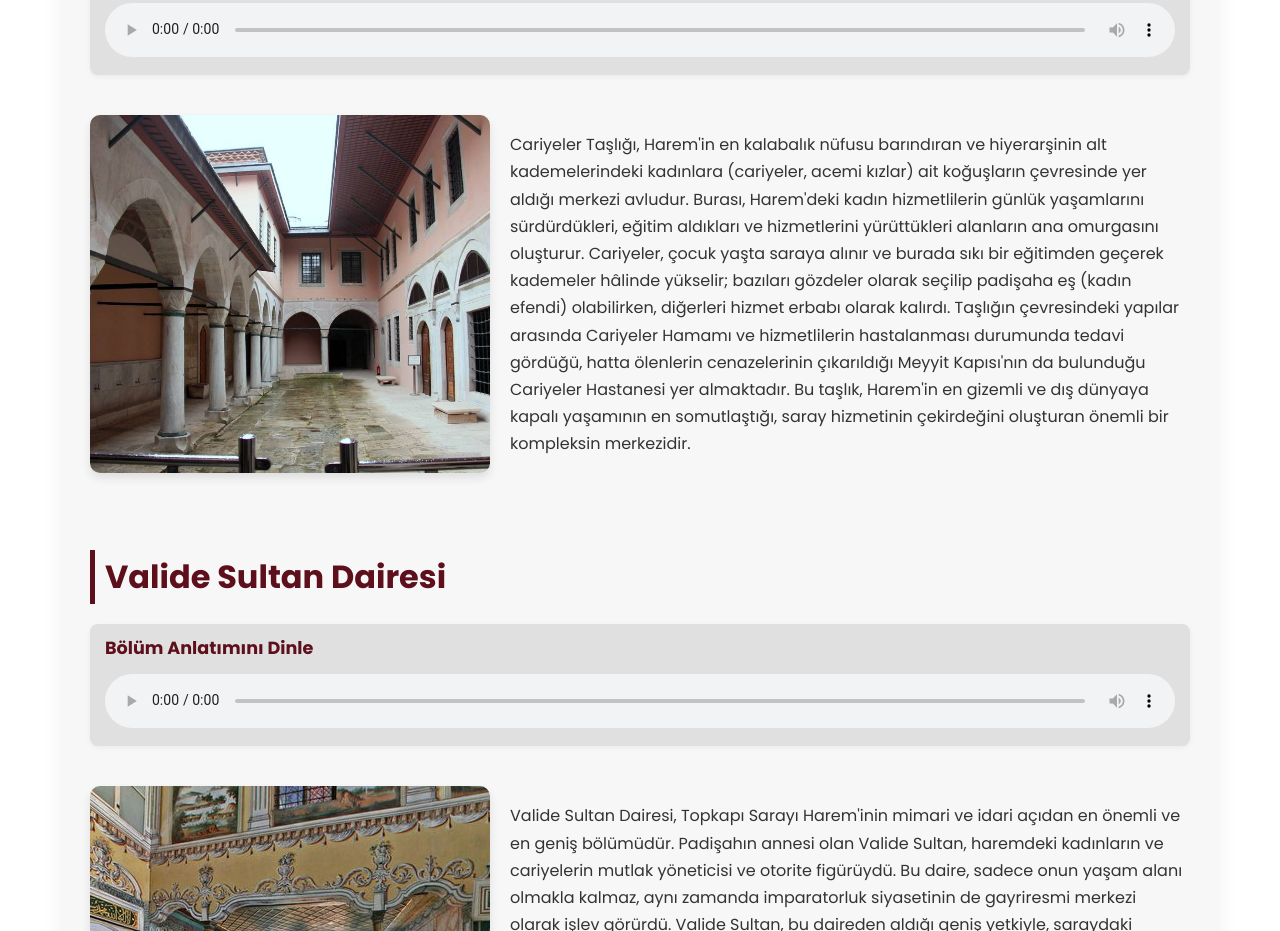
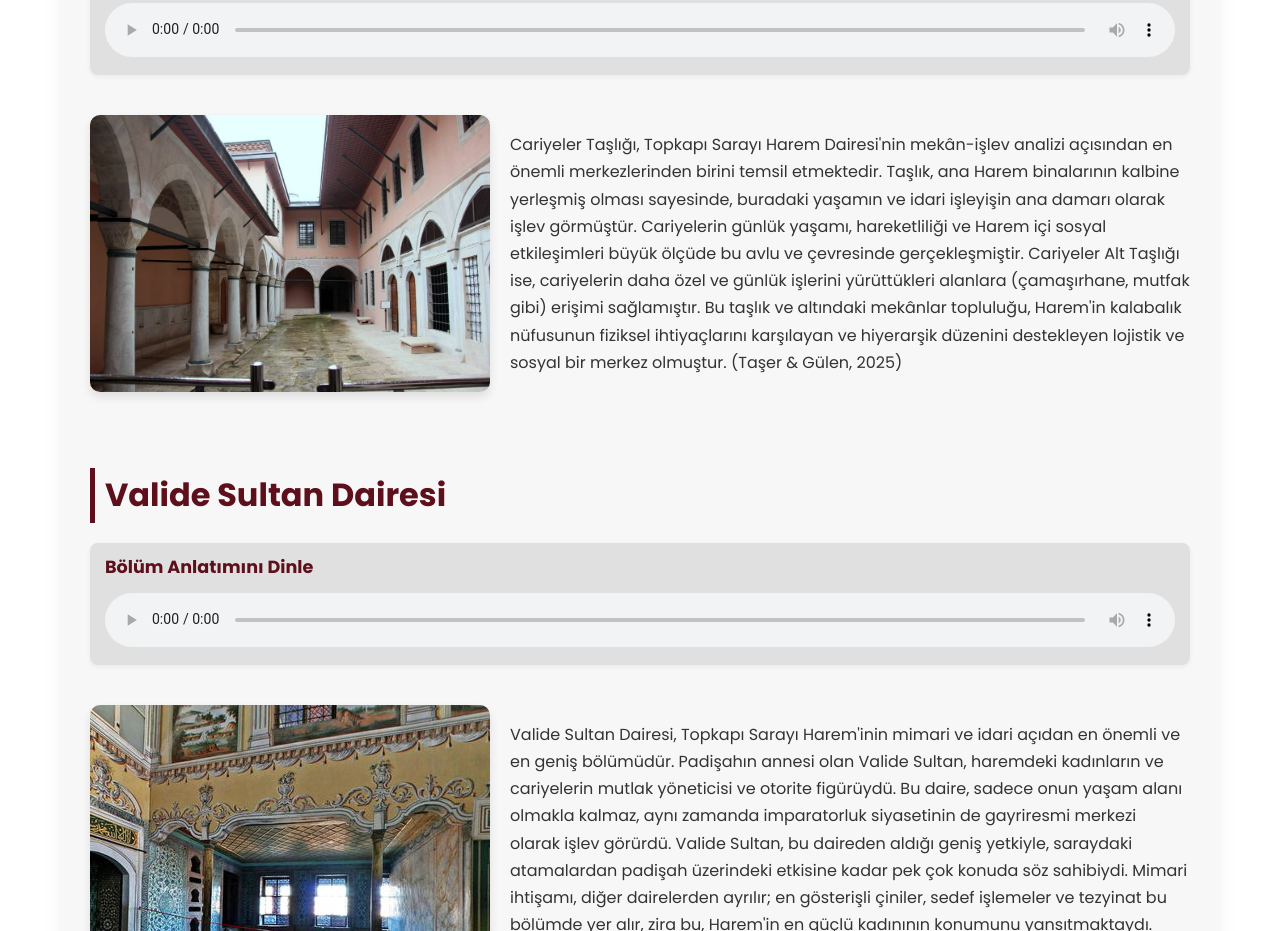
Before and after one commit to NMelek/digitaltour, a plain HTML site: page harem.html in a window 1280 px wide. Shown: the part 1135-2066 px from the top of the page. Drawn offline with Linux system fonts and the light colour scheme.

Commit message:
Update harem.html

```diff
--- a/harem.html
+++ b/harem.html
@@ -370,7 +370,7 @@ const translations = {
         pageTitle: 'TOPKAPI SARAYI HAREM BÖLÜMLERİ',
         toc1: 'Altın Taht', toc2: 'Cariyeler Taşlığı', toc3: 'Valide Sultan Dairesi', toc4: 'Hünkar Hamamı', toc5: 'Şehzadeler Mektebi', toc6: 'Kafes', toc7: 'Hırka-i Saadet',
         r1Title: 'Altın Taht', r1Text: 'Altın Taht, Osmanlı İmparatorluğu\'nun en kudretli sembollerinden biri olarak, Topkapı Sarayı\'nın şaşaalı merasimlerinde merkezi bir rol üstlenmiştir. Bayram Tahtı adıyla anılması, padişahların özellikle dinî bayramlarda bu taht üzerinde tebrikleri kabul etmeleri ve devlet ricaliyle buluşmaları geleneğinden kaynaklanır. Ahşap iskeleti tamamen 250 kilogram ağırlığındaki saf altın plakalarla kaplanmış olan bu eser, üzerine eklenen 954 adet zebercet ve diğer değerli taşlarla eşsiz bir sanatsal değere sahiptir. Tahtın bu ölçüdeki ihtişamı, padişahın mutlak gücünü ve imparatorluğun zenginliğini gözler önüne sererken, aynı zamanda ince işçiliği sayesinde ağırbaşlı ve zevkli bir estetiği korumayı başarmıştır. Bu nadide eser, Topkapı Sarayı\'nda sergilenen ve Osmanlı\'nın törensel gücünü en iyi yansıtan parçalarından biridir.',
-        r2Title: 'Cariyeler Taşlığı', r2Text: 'Cariyeler Taşlığı, Harem\'in en kalabalık nüfusu barındıran ve hiyerarşinin alt kademelerindeki kadınlara (cariyeler, acemi kızlar) ait koğuşların çevresinde yer aldığı merkezi avludur. Burası, Harem\'deki kadın hizmetlilerin günlük yaşamlarını sürdürdükleri, eğitim aldıkları ve hizmetlerini yürüttükleri alanların ana omurgasını oluşturur. Cariyeler, çocuk yaşta saraya alınır ve burada sıkı bir eğitimden geçerek kademeler hâlinde yükselir; bazıları gözdeler olarak seçilip padişaha eş (kadın efendi) olabilirken, diğerleri hizmet erbabı olarak kalırdı. Taşlığın çevresindeki yapılar arasında Cariyeler Hamamı ve hizmetlilerin hastalanması durumunda tedavi gördüğü, hatta ölenlerin cenazelerinin çıkarıldığı Meyyit Kapısı\'nın da bulunduğu Cariyeler Hastanesi yer almaktadır. Bu taşlık, Harem\'in en gizemli ve dış dünyaya kapalı yaşamının en somutlaştığı, saray hizmetinin çekirdeğini oluşturan önemli bir kompleksin merkezidir.',
+        r2Title: 'Cariyeler Taşlığı', r2Text: 'Cariyeler Taşlığı, Topkapı\ Sarayı Harem Dairesi'nin mekân-işlev analizi açısından \en önemli merkezlerinden birini temsil etmektedir. Taşlık, ana Harem binalarının kalbine yerleşmiş olması sayesinde, buradaki yaşamın ve idari işleyişin ana damarı olarak işlev görmüştür. Cariyelerin günlük yaşamı, hareketliliği ve Harem içi sosyal etkileşimleri büyük ölçüde bu avlu ve çevresinde gerçekleşmiştir. Cariyeler Alt Taşlığı ise, cariyelerin daha özel ve günlük işlerini yürüttükleri alanlara (çamaşırhane, mutfak gibi) erişimi sağlamıştır. Bu taşlık ve altındaki mekânlar topluluğu, Harem'in kalabalık nüfusunun fiziksel ihtiyaçlarını karşılayan ve hiyerarşik düzenini destekleyen lojistik ve sosyal bir merkez olmuştur. (Taşer & Gülen, 2025)
         r3Title: 'Valide Sultan Dairesi', r3Text: 'Valide Sultan Dairesi, Topkapı Sarayı Harem\'inin mimari ve idari açıdan en önemli ve en geniş bölümüdür. Padişahın annesi olan Valide Sultan, haremdeki kadınların ve cariyelerin mutlak yöneticisi ve otorite figürüydü. Bu daire, sadece onun yaşam alanı olmakla kalmaz, aynı zamanda imparatorluk siyasetinin de gayriresmi merkezi olarak işlev görürdü. Valide Sultan, bu daireden aldığı geniş yetkiyle, saraydaki atamalardan padişah üzerindeki etkisine kadar pek çok konuda söz sahibiydi. Mimari ihtişamı, diğer dairelerden ayrılır; en gösterişli çiniler, sedef işlemeler ve tezyinat bu bölümde yer alır, zira bu, Harem\'in en güçlü kadınının konumunu yansıtmaktaydı. Dairenin etrafında, Valide Sultan\'a hizmet eden başkadınlar, kalfalar ve cariyeler için de özel bölümler bulunurdu. Bu nedenle, Valide Sultan Dairesi, Osmanlı İmparatorluğu\'nun perde arkası gücünün ve entrikalarının sahnelendiği kilit bir merkez olarak tarihe geçmiştir.',
         r4Title: 'Hünkar Hamamı', r4Text: 'Topkapı Sarayı Harem Dairesi içinde yer alan Hünkar Hamamı, padişahların kişisel temizlik ve dinlenme alanlarından çok, siyasi ve törensel öneme sahip bir mekândır. Orijinal kaynaklarda bu hamamın, III. Murad ve Valide Sultan Nurbanu-Safiye Sultan dönemlerinde yapılan büyük mimari zenginleşmeyi ve klasik Osmanlı zenginliğini yansıttığı belirtilir. Harem\'in Haliç\'e bakan kısmında, Valide Sultan Hamamı ile yan yana inşa edilmiş olup, her iki hamamın tek bir külhandan (ısıtma merkezi) beslenmesi, Türk hamam mimarisinin verimlilik odaklı tasarımını gösterir. Hamam, genellikle soğukluk, ılıklık ve sıcaklık bölümlerinden oluşur; sıcaklık bölümündeki yıkanma yerinin suikast ihtimaline karşı altın yaldızlı kafesle ayrıldığı bilinir, bu da padişahın güvenliğine verilen önemi vurgular. Ayrıca, I. Abdülhamid Yatak Odası\'nın tam karşısında bulunması, saray hiyerarşisi içindeki merkezi konumunu kanıtlar. Bu yapılar, sadece temizlik için değil, aynı zamanda Harem\'deki sosyal ve özel hayatın önemli bir parçası olarak işlev görmüştür.',
         r5Title: 'Şehzadeler Mektebi', r5Text: 'Topkapı Sarayı\'ndaki Şehzadegân Mektebi, hanedan üyelerini gelecekteki devlet görevlerine hazırlayan, oldukça yapılandırılmış bir eğitim kurumu olarak işlev görmüştür. Padişah oğulları, sınıf geçme usulüne uygun hazırlanan bir müfredat çerçevesinde yetiştiriliyor, bu eğitim hem geleneksel hem de modern bilgileri içeriyordu. Şehzade Mehmed Selim Efendi\'nin ders notlarından anlaşıldığı üzere; Arapça dil bilgisi, etik (Mecmûu\'l-âdâb), ileri matematik (Hesâb-ı Mükemmel), geometri (Hendese) ve Fransızca gibi Batı dilleri dahi müfredatta yer almaktaydı. Öğrencilerin başarıları, "aliyü\'l-âlâ" gibi derecelendirmelerle belgeleniyor, bu da eğitimin ciddiyetini ortaya koyuyordu. Ancak, II. Meşrutiyet devrinde ve bilhassa II. Abdülhamid\'in tahttan indirilmesinin ardından, bu özel mektep kapatılmıştır. Kapanış sonrasında şehzadeler, ayrıcalıklı bir ortamdan çıkarılarak diğer çocuklar gibi kamu okullarında okumaya başlamış ve daha serbest bir ortama geçiş yapmıştır. Hatta son dönemlerde, Ömer Faruk Efendi örneğinde olduğu gibi, şehzadeler Viyana\'daki Trezyanom gibi Avrupa mekteplerine dahi gönderilerek Batı standartlarında eğitim görmüştür. Bu değişim, Osmanlı İmparatorluğu\'nun son yıllarında şehzade eğitiminde modernleşme ve standartlaşma yolundaki kararlı adımları göstermektedir.',
```
